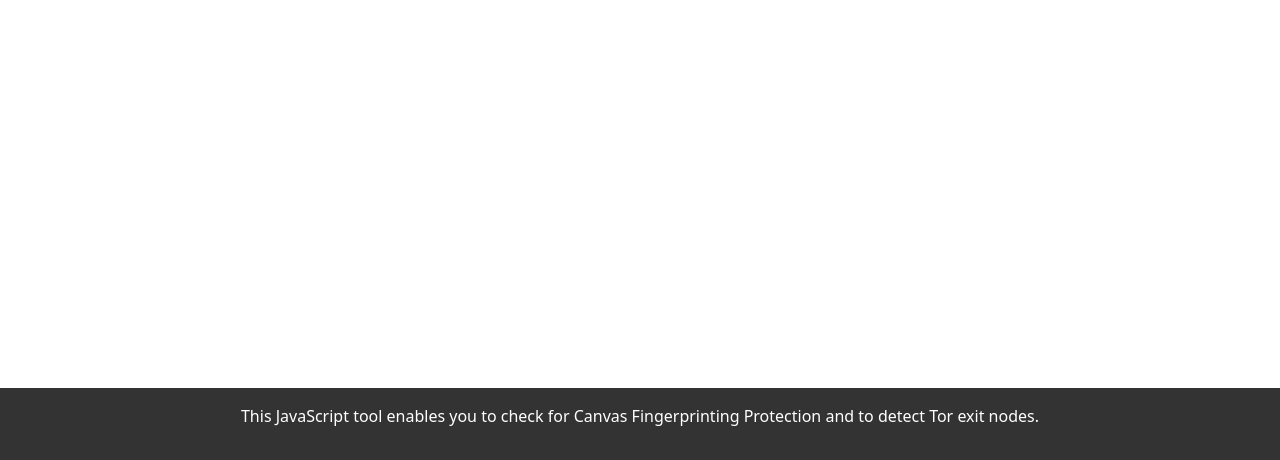
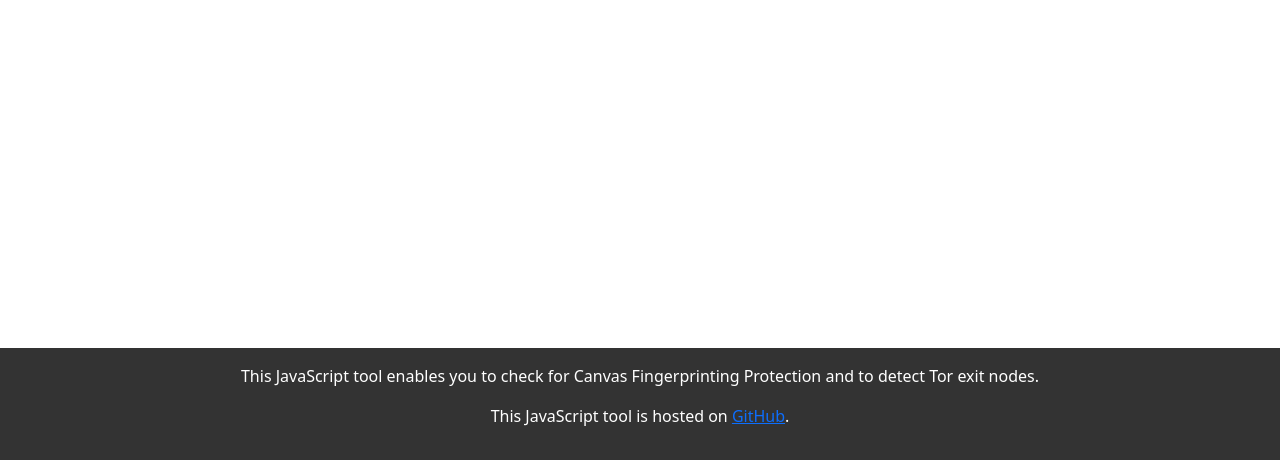
Before and after one commit to dehlirious/tor-detector, a plain HTML site: page index.html in a window 1280 px wide. Shown: the part 340-800 px from the top of the page. Drawn offline with nearby package versions, Linux system fonts and the light colour scheme; no server answers.

Commit message:
Update index.html

```diff
--- a/index.html
+++ b/index.html
@@ -4,10 +4,8 @@
 <head>
     <meta charset="UTF-8">
     <meta name="viewport" content="width=device-width, initial-scale=1.0">
-    <title>Is Tor Tests</title>
-    <!-- Link to Bootstrap CSS -->
+    <title>Is Tor Test</title>
     <link rel="stylesheet" href="https://cdn.jsdelivr.net/npm/bootstrap@5.3.0/dist/css/bootstrap.min.css">
-    <!-- Link to Font Awesome for icons -->
     <link rel="stylesheet" href="https://cdnjs.cloudflare.com/ajax/libs/font-awesome/5.15.4/css/all.min.css">
     <script src="tor.js"></script>
     <style>
@@ -56,7 +54,11 @@
         <div class="container">
             <p>
                 This JavaScript tool enables you to check for Canvas Fingerprinting Protection and to detect Tor exit nodes.
-            </p>
+			</p>
+			<p>
+				This JavaScript tool is hosted on
+				<a href="https://github.com/dehlirious/tor-detector" target="_blank">GitHub</a>.
+			</p>
         </div>
     </footer>
 
@@ -91,7 +93,6 @@
         })();
     </script>
 
-    <!-- Link to Bootstrap JS (optional) -->
     <script src="https://cdn.jsdelivr.net/npm/bootstrap@5.3.0/dist/js/bootstrap.min.js"></script>
 </body>
 
```
